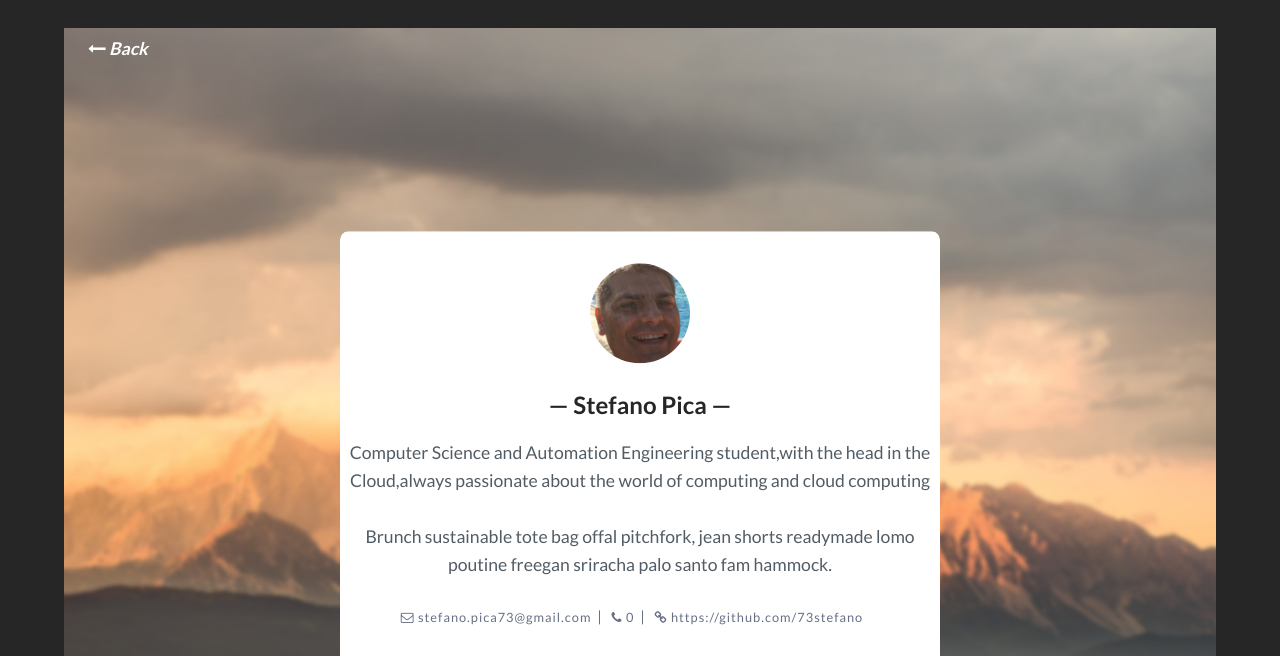
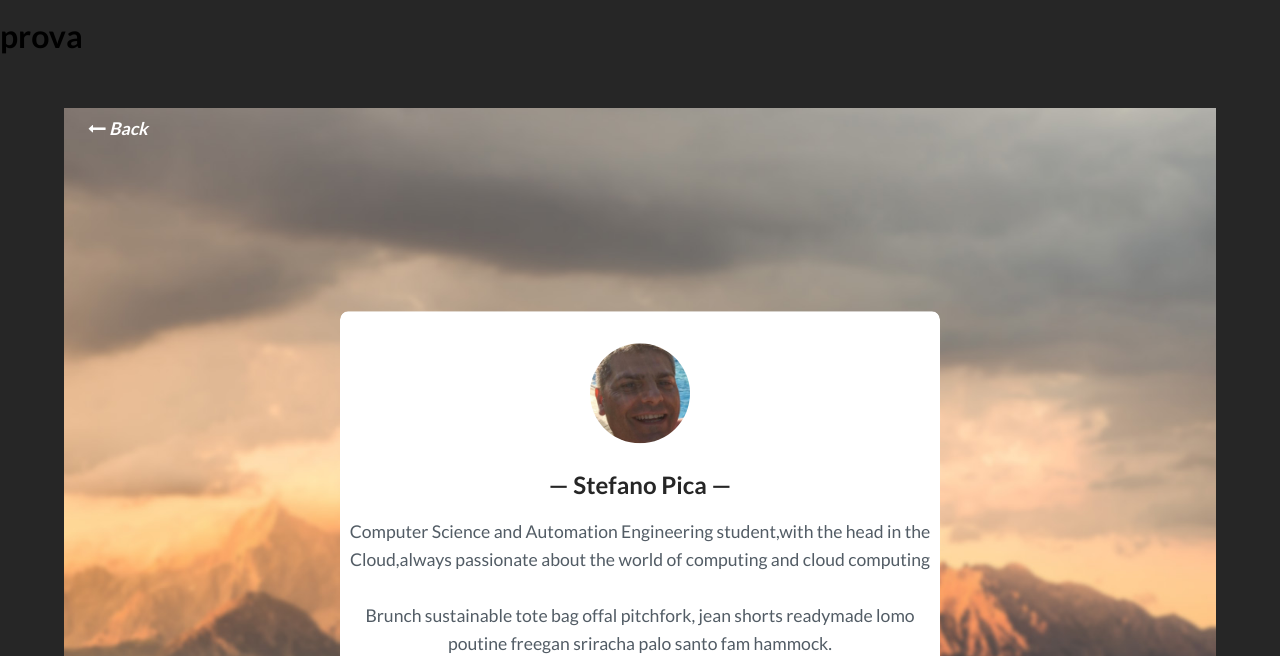
Before and after one commit to 73stefano/73stefano.github.io, a Jekyll site: the page built from _pages/blog.html, in a window 1280 px wide and 900 px high, scrolled down 397 px, cut to the strip 244-900 px from the top of the window. Built offline with Jekyll 4.4.1, drawn with Linux system fonts in a browser that asks for light colours.

Commit message:
Update blog.html

```diff
--- a/_pages/blog.html
+++ b/_pages/blog.html
@@ -7,6 +7,8 @@ permalink: /blog/
 
   {% include banner.html %}
 
+  <h1> prova </h1>
+
   <main class="page-content" aria-label="Content">
   <section class="chapters cf">
       <div class="wrapper flex-row">
```
